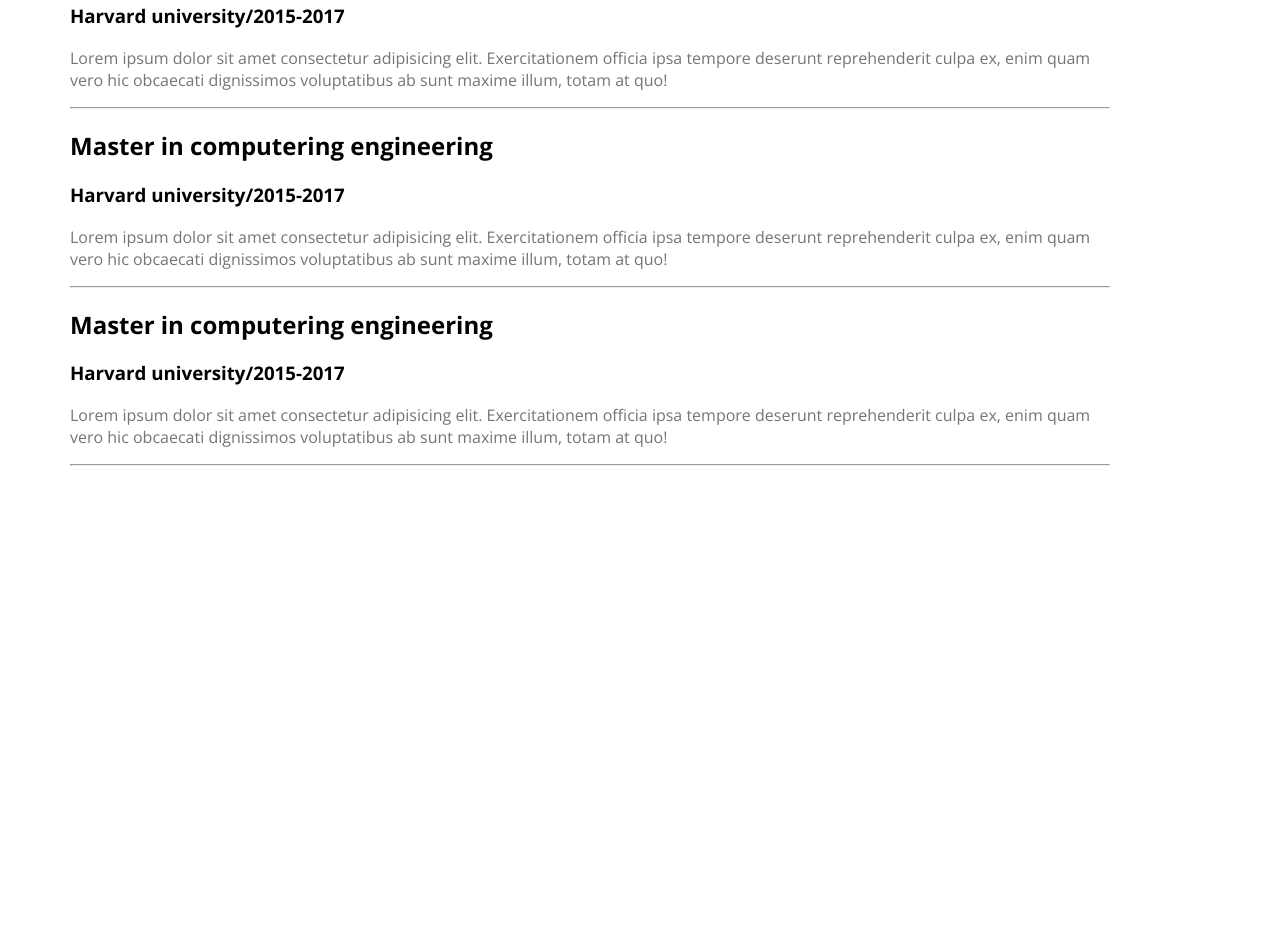
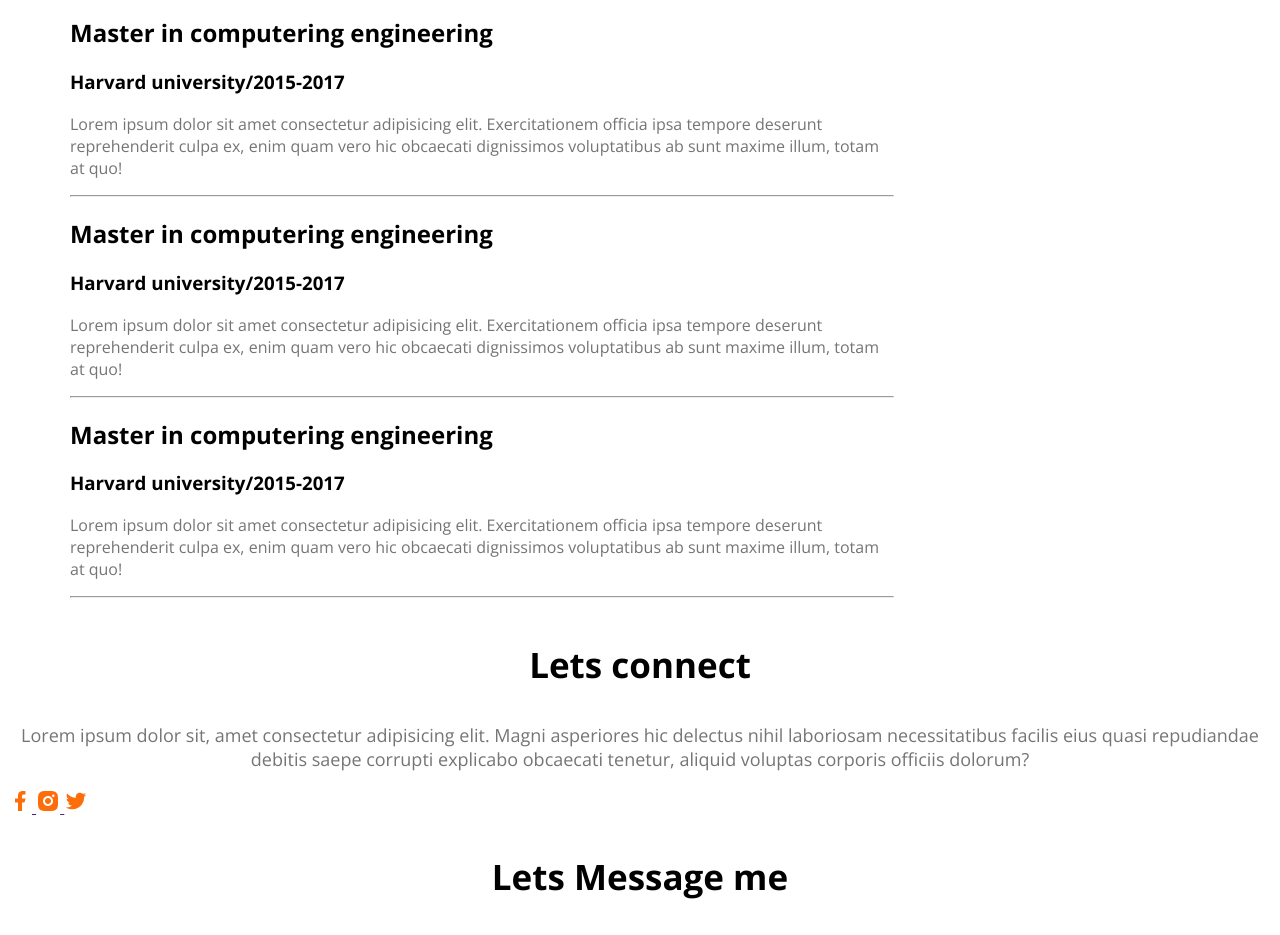
Before and after one commit to Shamsul477/webdeveloper-portfolio, a plain HTML site: page index.html in a window 1280 px wide. Shown: the part 3126-4061 px from the top of the page. Before the commit the page ends 3608 px from the top, so only its background shows below. Drawn offline with nearby package versions, Linux system fonts and the light colour scheme.

Commit message:
basic footer

```diff
--- a/Style/portfollio.css
+++ b/Style/portfollio.css
@@ -140,3 +140,8 @@ main section{
     text-align: center;
     margin-top: 50px;
 }
+.footer {
+    display: flex;
+    background: #fff8f3;
+    padding: 130px 200px;
+}
--- a/index.html
+++ b/index.html
@@ -138,10 +138,32 @@
             </div>
             <div class="resume-column"></div>
             <div class="resume-column"></div>
+            <div class="download-cv">
+                <button class="btn-primary">
+                    Download cv
+                </button>
+            </div>
         </section>
     </main>
     <footer>
+<div class="footer-column">
+    <h3 class="section-title"> Lets connect</h3>
+    <p class="section-description">Lorem ipsum dolor sit, amet consectetur adipisicing elit. Magni asperiores hic delectus nihil laboriosam necessitatibus facilis eius quasi repudiandae debitis saepe corrupti explicabo obcaecati tenetur, aliquid voluptas corporis officiis dolorum?</p>
 
+</div>
+<div class="social-links">
+    <a href=""><img src="images/icons/facebook.png" alt="">
+</a>
+<a href=""><img src="images/icons/insta.png" alt="">
+    </a>
+    <a href=""><img src="images/icons/twitter.png" alt="">
+    </a>
+
+</div>
+<div class="footer-column">
+    <h3 class="section-title"> Lets Message me</h3>
+
+</div>
     </footer>
 
 </body>
```
